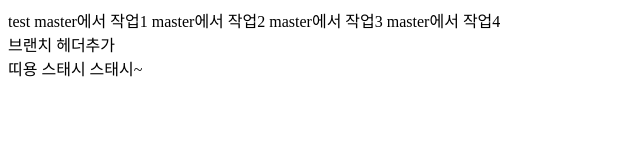
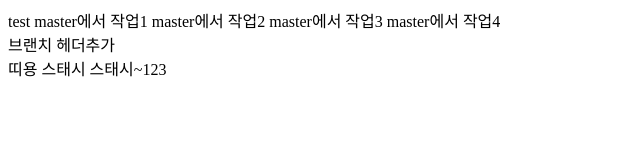
Before and after one commit to LeeGwanSoo/tutorials_git_lgs, a plain HTML site: page index.html in a window 1280 px wide. Shown: the full height of the page, 0-640 px from the left. Drawn offline with Linux system fonts and the light colour scheme.

Commit message:
master에서 작업 test

```diff
--- a/index.html
+++ b/index.html
@@ -10,5 +10,5 @@ master에서 작업4
 <header> 브랜치 헤더추가 </header>
 <body>
 띠용
-스태시 스태시~
+스태시 스태시~123
 </body>
```
